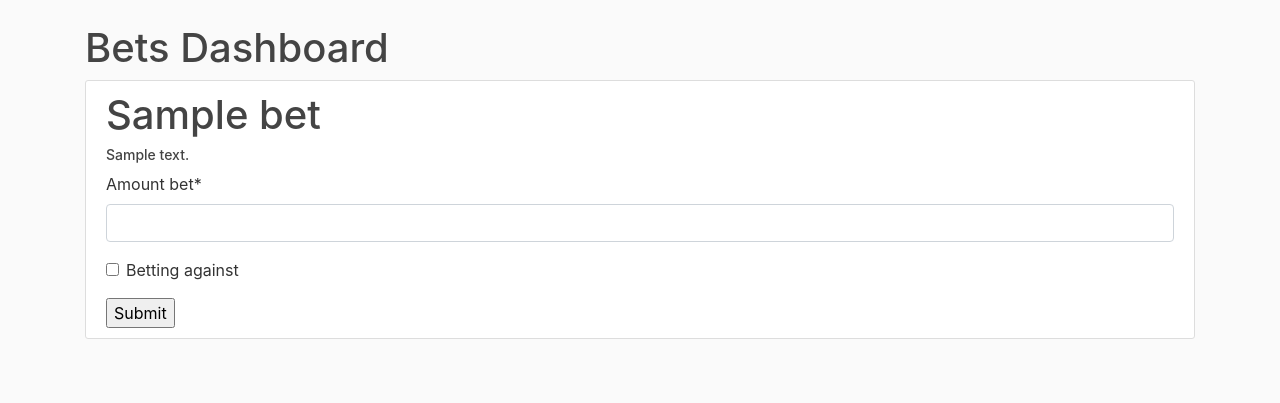
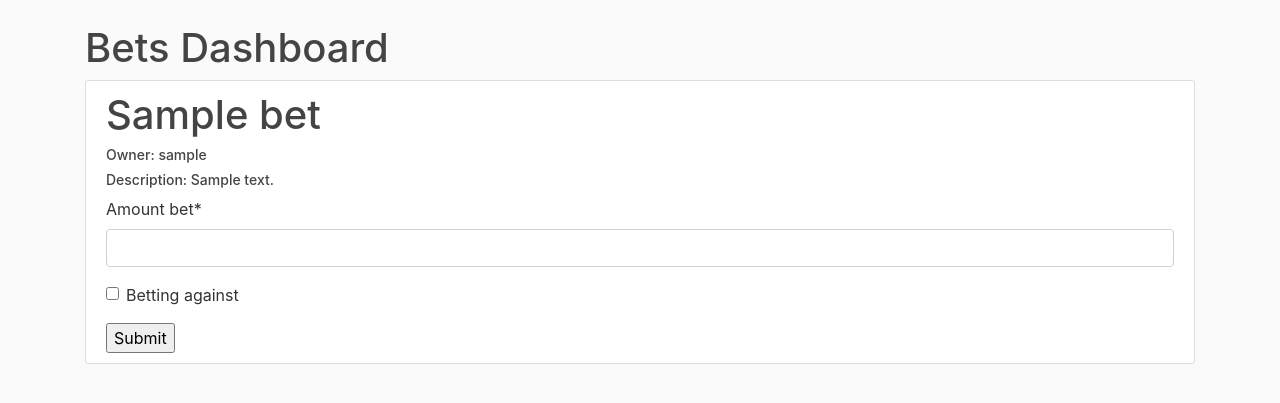
Before and after one commit to greengro/FitBet, a Django app: page /dashboard/ in a window 1280 px wide. Shown: the part 56-459 px from the top of the page. Run offline with Django 3.2, Linux system fonts and the light colour scheme; tables that the repository leaves empty hold one stand-in row (values such as "Sample post"); some libraries are stand-ins or nearby versions.

Commit message:
more styles

```diff
--- a/fitbet/users/templates/users/dashboard.html
+++ b/fitbet/users/templates/users/dashboard.html
@@ -22,7 +22,8 @@
     {% for obj in bets %}
     <div class="content-section">
         <h1>{{ obj.title }}</h1>
-        <h3>{{ obj.description }}</h3>
+        <h3>Owner: {{ obj.bet_owner_user_id.username }}</h3>
+        <h3>Description: {{ obj.description }}</h3>
         <form action="/createUserBet/{{ obj.id }}" method="post">
             {% csrf_token %}
             {{ form|crispy }}
```
